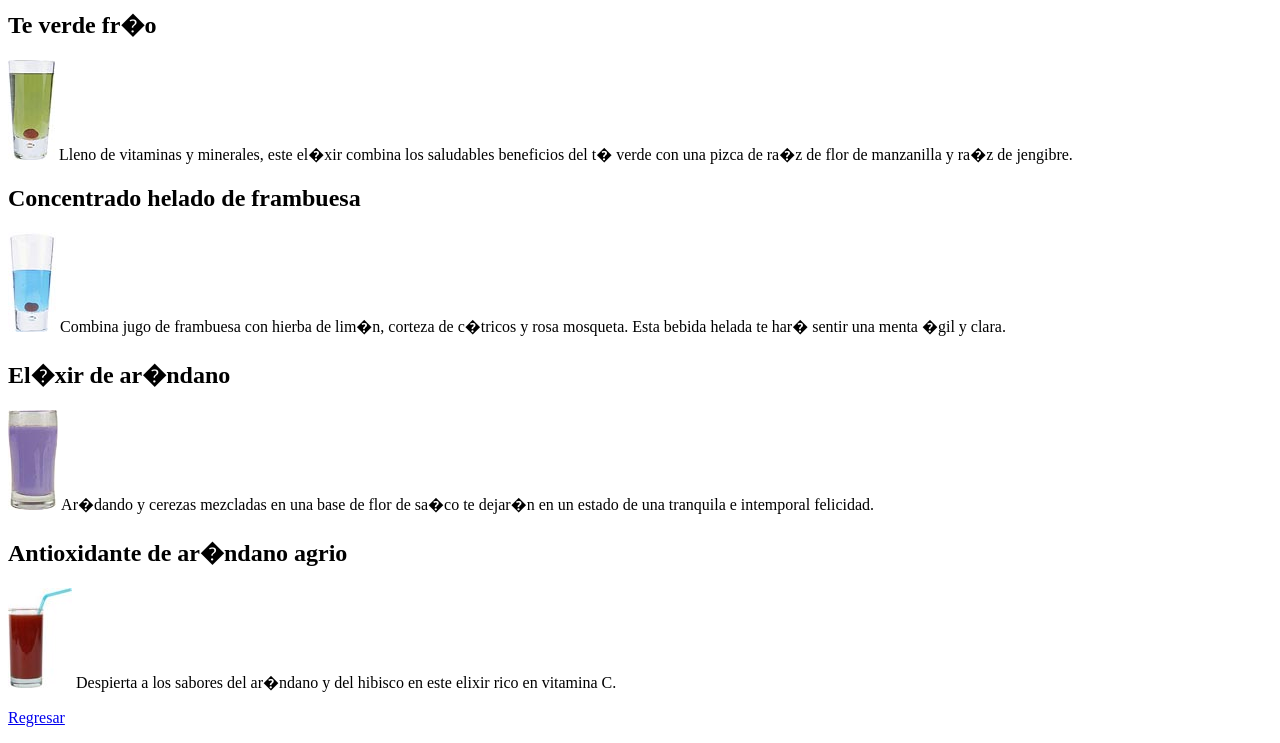
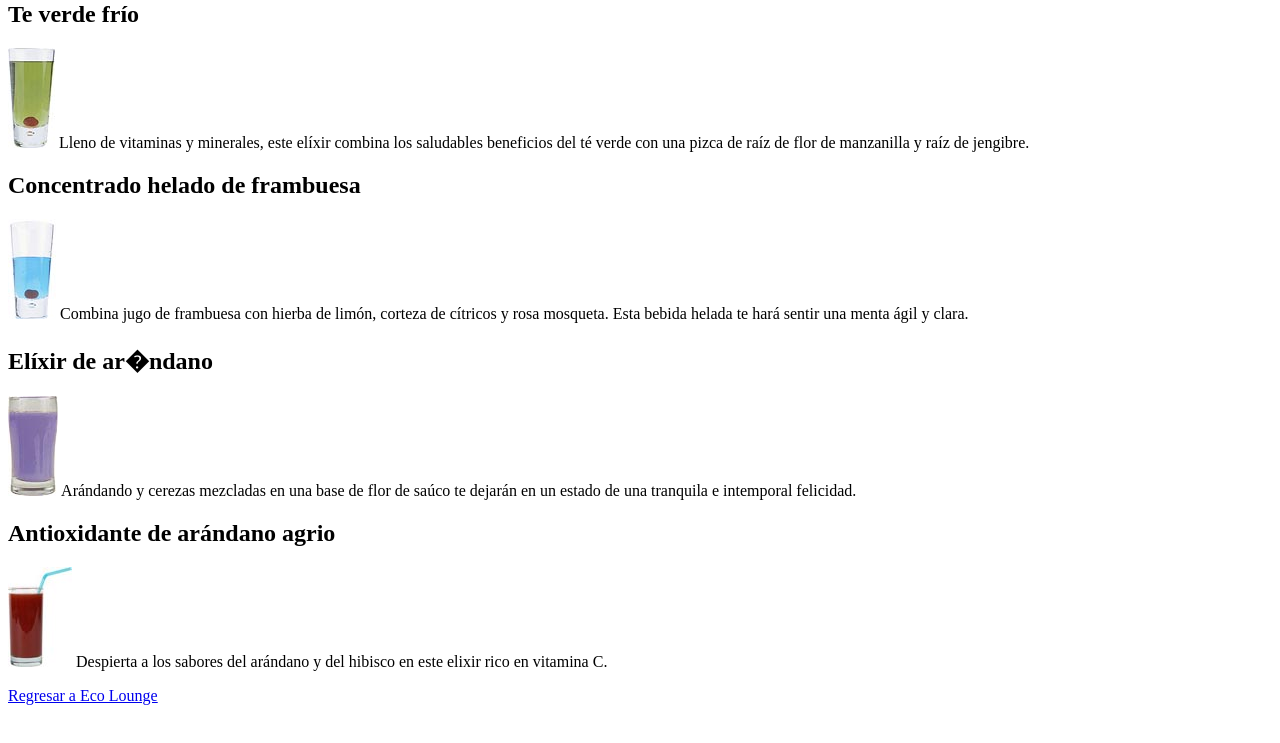
Before and after one commit to Corttiz/pruebaGit, a plain HTML site: page paginas/elixir.html in a window 1280 px wide. Shown: the part 65-808 px from the top of the page. Drawn offline with Linux system fonts and the light colour scheme.

Commit message:
Cambio en h1 elixires

```diff
--- a/paginas/elixir.html
+++ b/paginas/elixir.html
@@ -1,37 +1,38 @@
 <html>
   <head>
-    <title>El�xires Eco Lounge</title>
+    <title>Elíxires Eco Lounge</title>
+    <meta charset="utf-8">
   </head>
   <body>
-    <h1>Nuestros El�xires</h1>
+    <h1>Nuestros Elíxires el día de hoy</h1>
 
-    <h2>Te verde fr�o</h2>
+    <h2>Te verde frío</h2>
     <p>
       <img src="../imagenes/green.jpg">
-      Lleno de vitaminas y minerales, este el�xir
-      combina los saludables beneficios del t� verde con
-      una pizca de ra�z de flor de manzanilla y ra�z de jengibre.
+      Lleno de vitaminas y minerales, este elíxir
+      combina los saludables beneficios del té verde con
+      una pizca de raíz de flor de manzanilla y raíz de jengibre.
     </p>
     <h2>Concentrado helado de frambuesa</h2>
     <p>
       <img src="../imagenes/lightblue.jpg">
-      Combina jugo de frambuesa con hierba de lim�n,
-      corteza de c�tricos y rosa mosqueta. Esta bebida helada
-      te har� sentir una menta �gil y clara.
+      Combina jugo de frambuesa con hierba de limón,
+      corteza de cítricos y rosa mosqueta. Esta bebida helada
+      te hará sentir una menta ágil y clara.
     </p>
-    <h2>El�xir de ar�ndano</h2>
+    <h2>Elíxir de ar�ndano</h2>
     <p>
       <img src="../imagenes/blue.jpg">
-      Ar�dando y cerezas mezcladas en una base
-      de flor de sa�co te dejar�n en un estado
+      Arándando y cerezas mezcladas en una base
+      de flor de saúco te dejarán en un estado
       de una tranquila e intemporal felicidad.
     </p>
-    <h2>Antioxidante de ar�ndano agrio</h2>
+    <h2>Antioxidante de arándano agrio</h2>
     <p>
       <img src="../imagenes/red.jpg">
-      Despierta a los sabores del ar�ndano y del hibisco
+      Despierta a los sabores del arándano y del hibisco
       en este elixir rico en vitamina C.
     </p>
-    <p><a href="../index.html">Regresar</a></p>
+    <p><a href="../index.html">Regresar a Eco Lounge</a></p>
   </body>
 </html>
```
Also changed, not shown: index.html (+4 -3 lines), paginas/directions.html (+3 -2 lines).
